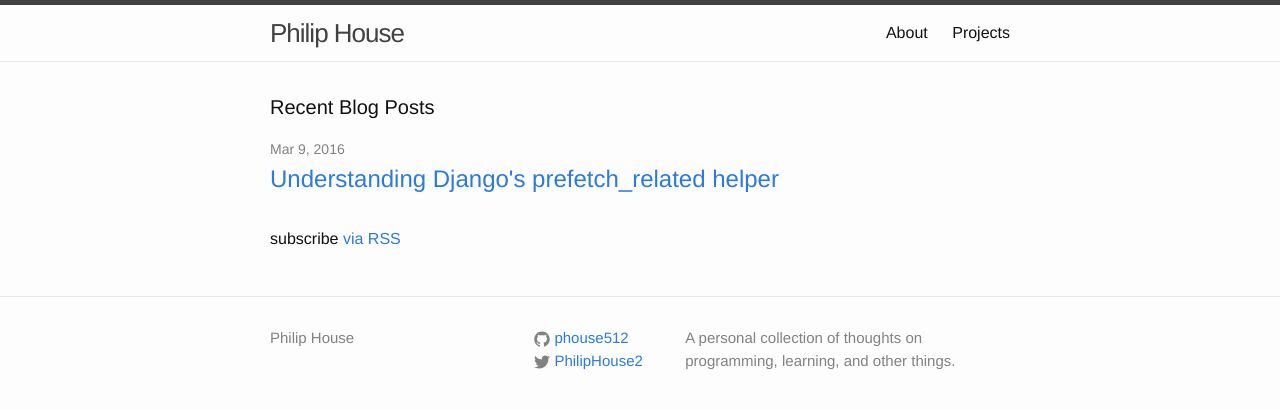
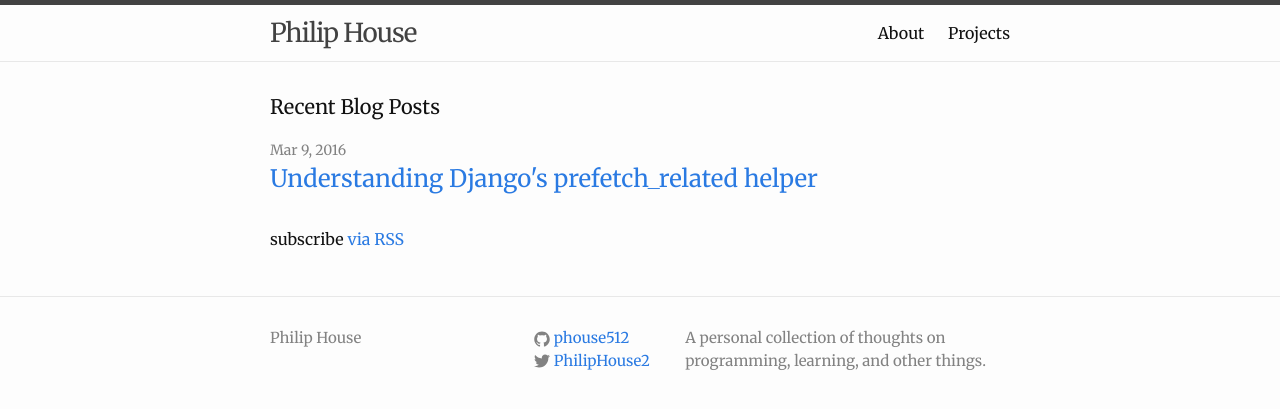
Before and after one commit to phouse512/blog, a Jekyll site: the page built from index.html, in a window 1280 px wide. Shown: the top 409 px of the page. Built offline with Jekyll 4.4.1, drawn with Linux system fonts in a browser that asks for light colours; comment, search, counter and statistics services are not loaded.

Commit message:
updated to use merriweather font

```diff
--- a/_includes/head.html
+++ b/_includes/head.html
@@ -9,4 +9,5 @@
   <link rel="stylesheet" href="{{ "/css/main.css" | prepend: site.baseurl }}">
   <link rel="canonical" href="{{ page.url | replace:'index.html','' | prepend: site.baseurl | prepend: site.url }}">
   <link rel="alternate" type="application/rss+xml" title="{{ site.title }}" href="{{ "/feed.xml" | prepend: site.baseurl | prepend: site.url }}">
+  <link href='https://fonts.googleapis.com/css?family=Merriweather:400,400italic,700italic' rel='stylesheet' type='text/css'>
 </head>
--- a/css/main.scss
+++ b/css/main.scss
@@ -6,7 +6,8 @@
 
 
 // Our variables
-$base-font-family: "Helvetica Neue", Helvetica, Arial, sans-serif;
+// $base-font-family: "Helvetica Neue", Helvetica, Arial, sans-serif;
+$base-font-family: "Merriweather", serif;
 $base-font-size:   16px;
 $base-font-weight: 400;
 $small-font-size:  $base-font-size * 0.875;
```
